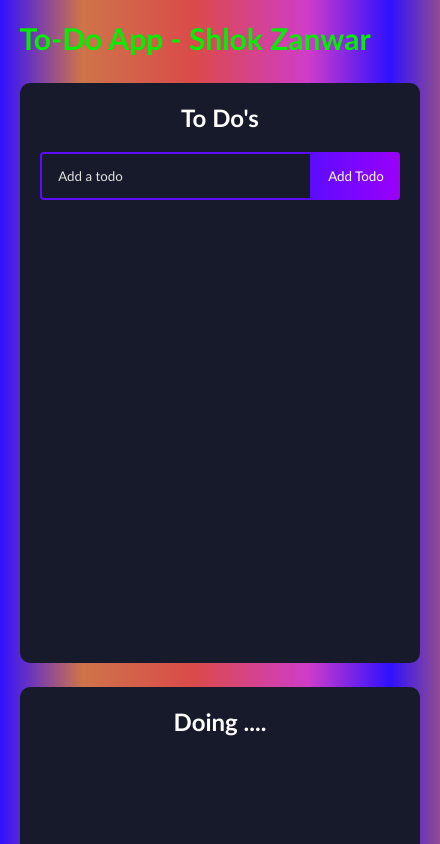
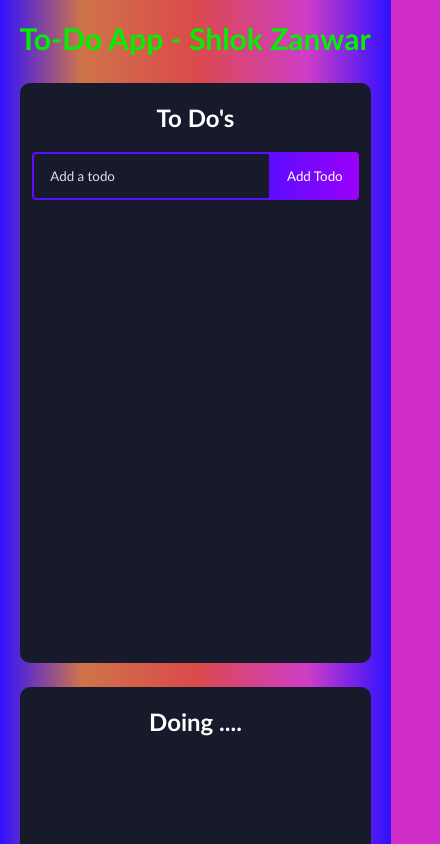
Before and after one commit to Shlok-Zanwar/ToDo-App, a React (Create React App) app: page / in a window 390 px wide. Shown: the top 844 px of the page, 440 px wide, since content can reach past the window. Built offline with nearby package versions, Linux system fonts and the light colour scheme; the HTML template or start-up script is replaced by a standard one.

Commit message:
Small screen support

```diff
--- a/src/App.css
+++ b/src/App.css
@@ -30,6 +30,12 @@ body {
   margin: 12px 20px;
   border-radius: 10px;
   padding-bottom: 32px;
+}
+
+@media only screen and (max-width: 435px){
+  .todo-app {
+    min-width: 90vw;
+  }
 }
 
 @keyframes example {
```
